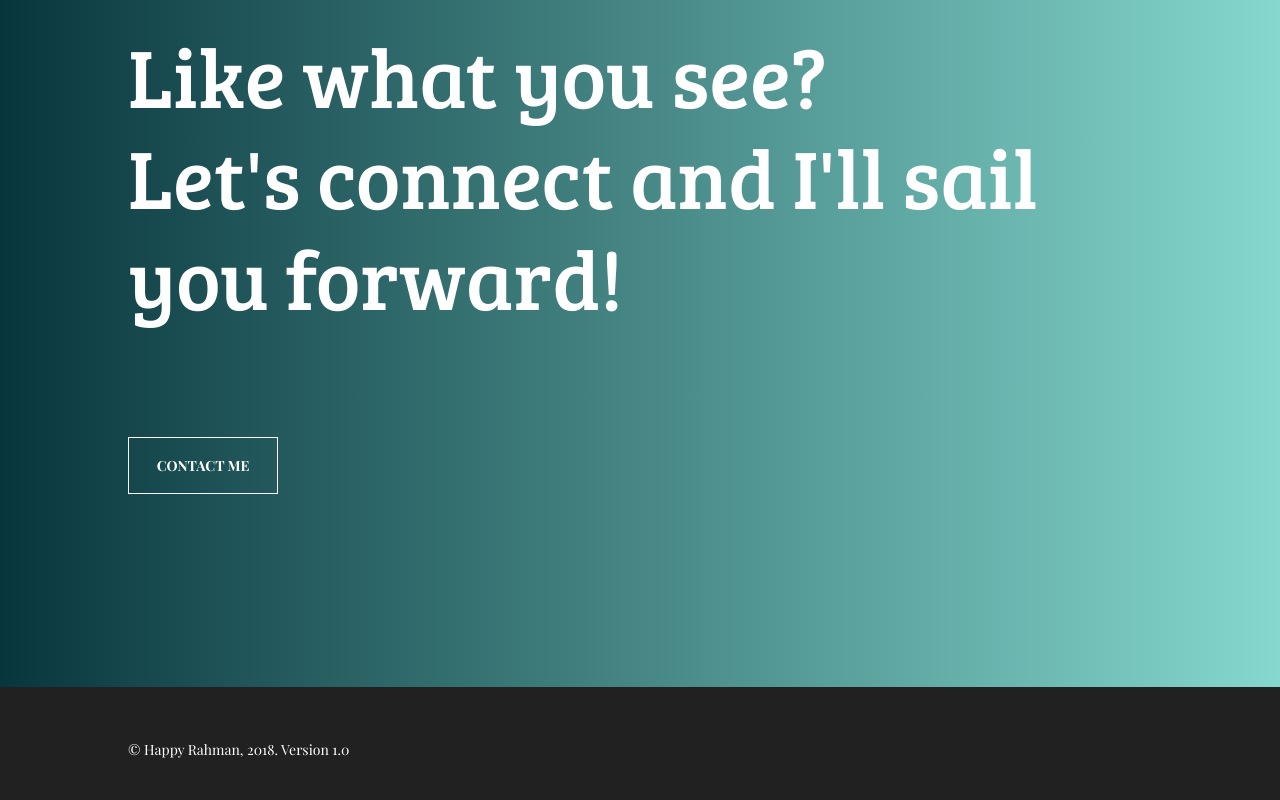
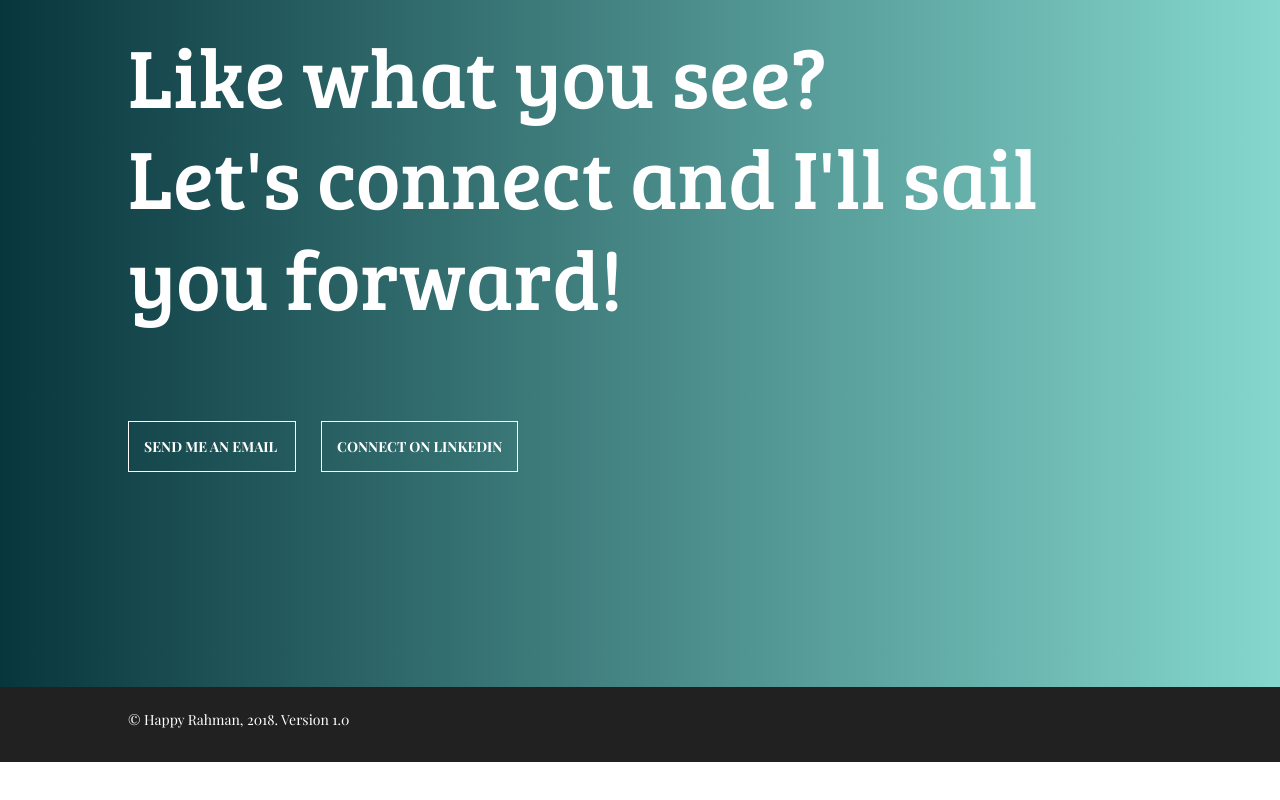
Before and after one commit to happyrahman/happy_portfolio, a plain HTML site: page index.html in a window 1280 px wide. Shown: the part 3875-4675 px from the top of the page. After the commit the page ends 4637 px from the top, so only its background shows below. Drawn offline with nearby package versions, Linux system fonts and the light colour scheme.

Commit message:
Fixed Contact Section

```diff
--- a/css/style.css
+++ b/css/style.css
@@ -225,14 +225,33 @@ a:hover {
   cursor:pointer;
 }
 
-.section-contactme p:hover {
+.section-contactme span {
+  border:1px solid white;
+  color:white;
+  background-color:transparent;
+  padding:15px;
+  text-transform: uppercase;
+  width:150px;
+  text-align: center;
+  font-weight: bold;
+  transition:background-color 0.3s ease-in-out, color 0.3s ease-in-out;
+  cursor:pointer;
+  font-family: 'Playfair Display', serif;
+}
+
+.section-contactme span:nth-of-type(1) {
+  margin-right:25px;
+  /* padding:15px 25px 15px 25px; */
+}
+
+.section-contactme span:hover {
   background-color:white;
   color:#424242;
 }
 
 .footer {
   color:white;
-  padding:50px 10% 50px 10%;
+  padding:20px 10% 20px 10%;
   background-color:#212121;
 }
 
@@ -386,12 +405,21 @@ a:hover {
   }
 
   .section-contactme {
-    height:inherit;
+    height:100vh;
   }
 
   .section-contactme h1 {
-    font-size:200%;
+    font-size:250%;
     margin-bottom:50px;
+    margin-top:60%;
+  }
+
+  .section-contactme span {
+    font-size:75%;
+  }
+
+  .section-contactme span:nth-of-type(1) {
+    margin-right:10px;
   }
 }
 
--- a/index.html
+++ b/index.html
@@ -231,9 +231,13 @@
     <div class="col-md-12 padding-0" id="section-contactme">
       <div class="section-contactme padding-0">
         <h1>Like what you see?<br />Let's connect and I'll sail you forward!</h1>
-        <p>
-          <a href="mailto:happy_rahman@outlook.com">Contact Me</a>
-        </p>
+        <span onclick="window.location = 'mailto:happy_rahman@outlook.com'">
+          send me an email
+        </span>
+
+        <span onclick="window.open('https://www.linkedin.com/in/happy-rahman/')">
+          Connect on Linkedin
+        </span>
       </div>
     </div>
 
```
